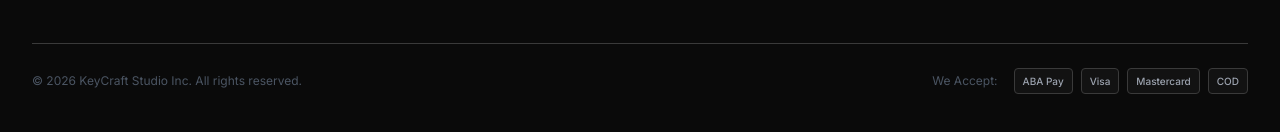
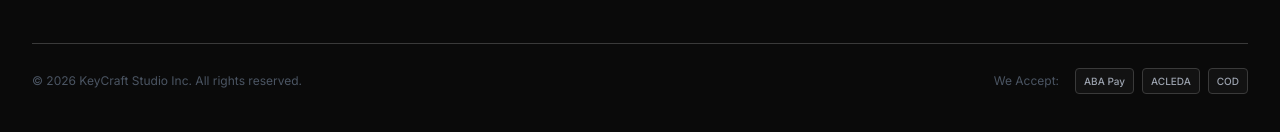
Before and after one commit to sivchhingveth-ai/tech-website, a Next.js app: page / in a window 1280 px wide. Shown: the part 1498-1630 px from the top of the page. Built offline with nearby package versions, Linux system fonts and the light colour scheme.

Commit message:
Update footer payment methods to ABA Pay, ACLEDA, COD

```diff
--- a/components/ClientApp.tsx
+++ b/components/ClientApp.tsx
@@ -293,8 +293,7 @@ export default function ClientApp() {
                             <span>We Accept:</span>
                             <div className="flex items-center gap-2">
                                 <span className="px-2 py-1 bg-nexus-card rounded border border-nexus-border text-[10px] font-medium text-gray-400">ABA Pay</span>
-                                <span className="px-2 py-1 bg-nexus-card rounded border border-nexus-border text-[10px] font-medium text-gray-400">Visa</span>
-                                <span className="px-2 py-1 bg-nexus-card rounded border border-nexus-border text-[10px] font-medium text-gray-400">Mastercard</span>
+                                <span className="px-2 py-1 bg-nexus-card rounded border border-nexus-border text-[10px] font-medium text-gray-400">ACLEDA</span>
                                 <span className="px-2 py-1 bg-nexus-card rounded border border-nexus-border text-[10px] font-medium text-gray-400">COD</span>
                             </div>
                         </div>
```
